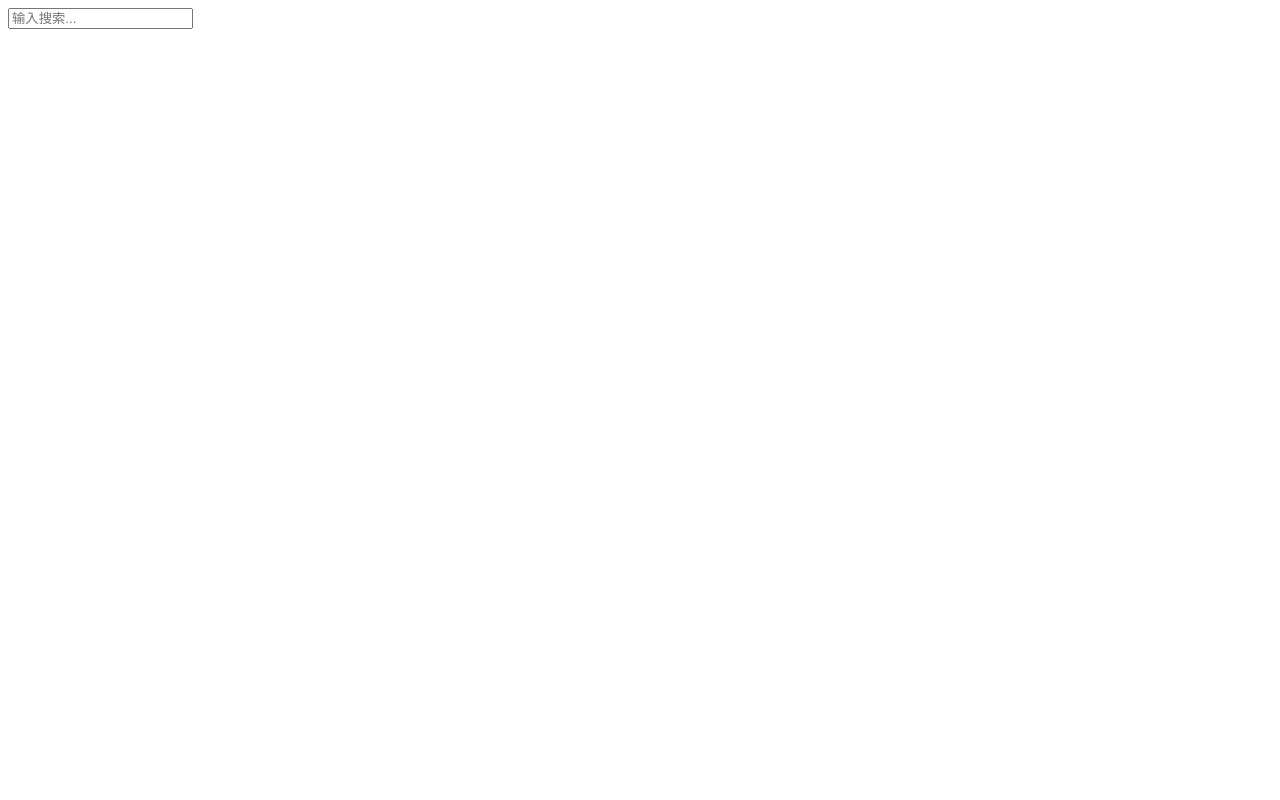
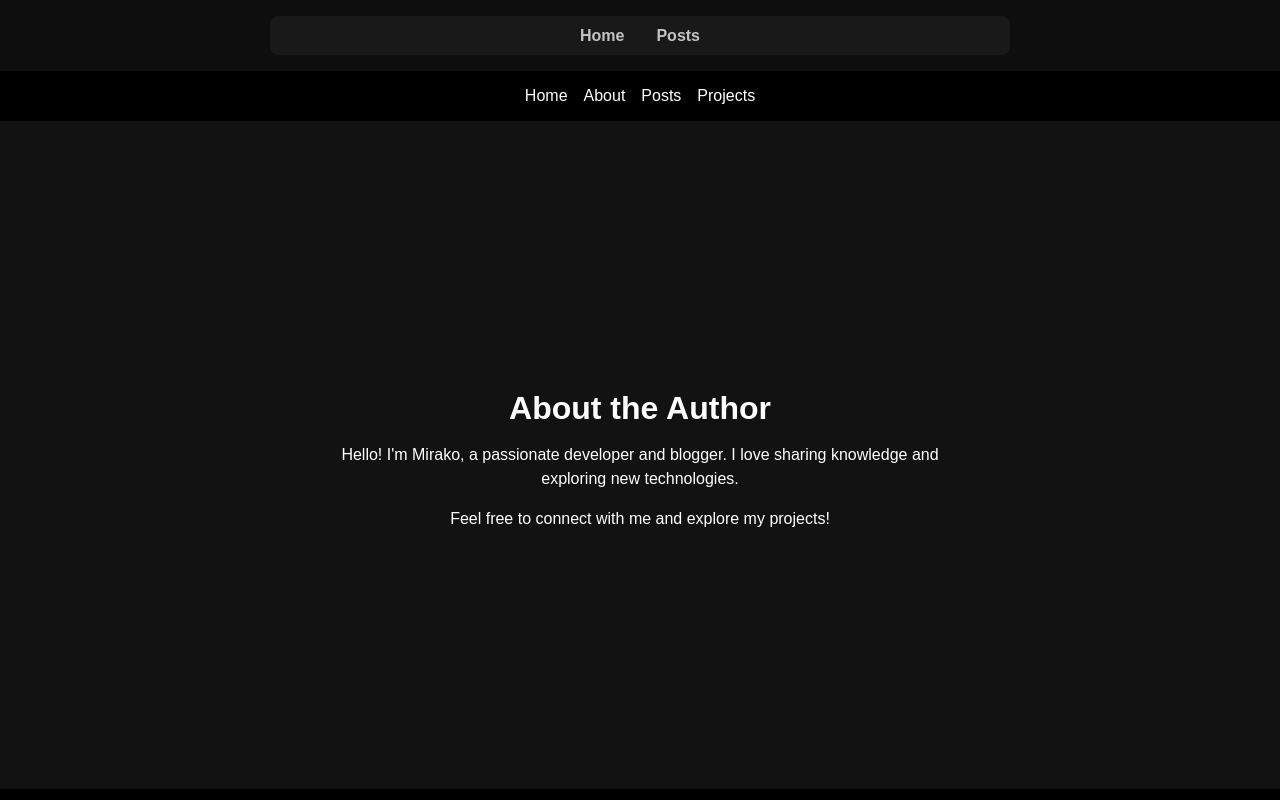
Before and after one commit to mirakoUms/mirako-blog-front, a Vue app: page /test in a window 1280 px wide. Built offline with nearby package versions, Linux system fonts and the light colour scheme.

Commit message:
navbar created

```diff
--- a/src/App.vue
+++ b/src/App.vue
@@ -1,3 +1,3 @@
 <template>
-  <router-view/>
+  <router-view />
 </template>
--- /dev/null
+++ b/src/assets/css/basic.css
@@ -0,0 +1,19 @@
+html, body {
+  margin: 0;
+  padding: 0;
+  overflow-x: hidden;
+  height: 100vh;
+  font-family: Arial, sans-serif;
+  color: #c3c3c3;
+  background-color: #0e0e0e;
+}
+
+a {
+  color: #f4f4f4;
+  transition: color 0.3s ease;
+  text-decoration: none;
+}
+
+a:hover {
+  color: #007bff;
+}
--- /dev/null
+++ b/src/components/FooterLayout.vue
@@ -0,0 +1,7 @@
+<template>
+    <footer class="footer">
+        <div class="footer-content">
+        <p>&copy; 2024 Mirako Blog. All rights reserved.</p>
+        </div>
+    </footer>
+</template>
--- /dev/null
+++ b/src/components/NavBar.vue
@@ -0,0 +1,166 @@
+<template>
+    <nav class="nav">
+        <div class="nav-container" v-if="!isMobile">
+            <router-link v-for="route in childRoutes" :key="route.name" :to="route.path" class="nav-link"
+            :class="{ active: route.name === router.currentRoute.value.name }">{{ route.meta.title }}</router-link>
+        </div>
+
+        <div class="nav-container-mobile-menu" @click="isMenuOpen = !isMenuOpen" v-if="isMobile">
+            <span>Menu</span>
+            <div class="nav-container-mobile-menu-icon" :class="{ open: isMenuOpen }">
+                <span></span>
+                <span></span>
+                <span></span>
+            </div>
+        </div>
+
+        <div class="nav-container-mobile" v-if="isMobile && isMenuOpen">
+            <router-link v-for="route in childRoutes" :key="route.name" :to="route.path" class="nav-link-mobile">{{
+                route.meta.title }}</router-link>
+        </div>
+    </nav>
+</template>
+
+<script setup>
+import { useRouter } from "vue-router";
+import { ref, onMounted } from "vue";
+
+const isMobile = ref(window.innerWidth <= 768);
+const router = useRouter();
+const childRoutes = router.getRoutes().filter(route => route.meta.title === 'Home' || route.meta.title === 'Posts').reverse();
+const isMenuOpen = ref(false);
+
+window.addEventListener("resize", () => {
+    isMobile.value = window.innerWidth <= 768;
+});
+
+window.addEventListener("click", (event) => {
+    if (isMenuOpen.value && !event.target.closest('.nav-container-mobile-menu')) {
+        isMenuOpen.value = false;
+    }
+});
+
+onMounted(() => {
+    isMenuOpen.value = false;
+});
+</script>
+
+<style scoped>
+.nav {
+    padding: 1rem 0;
+}
+
+.nav-container {
+    display: flex;
+    justify-content: center;
+    background-color: #191919;
+    width: 740px;
+    height: 39px;
+    margin: 0 auto;
+    gap: 2rem;
+
+    border-radius: 8px;
+    align-items: center;
+}
+
+.nav-container-mobile {
+    display: flex;
+    flex-direction: column;
+    justify-content: left;
+    background-color: #191919;
+    width: 92vw;
+    margin: 0 auto;
+    margin-top: 11px;
+    padding: 3px 0 3px 0;
+
+    border-radius: 8px;
+    align-items: center;
+}
+
+.nav-container-mobile-menu {
+    display: flex;
+    justify-content: center;
+    background-color: #191919;
+    width: 92vw;
+    height: 39px;
+    margin: 0 auto;
+    gap: 3px;
+
+    border-radius: 8px;
+    align-items: center;
+
+    font-weight: bold;
+    transition: transform 0.2s ease-in-out 0.1s;
+}
+
+.nav-link {
+    color: #c3c3c3;
+    font-weight: bold;
+    transition: transform 0.2s ease-in-out 0.1s;
+}
+
+.nav-link:hover {
+    transform: translateY(-2px);
+}
+
+.nav-link.active {
+    transform: translateY(-2px);
+}
+
+.nav-link-mobile {
+    width: 92%;
+    height: 32px;
+    line-height: 32px;
+
+    color: #c3c3c3;
+    font-weight: bold;
+    transition: transform 0.2s ease-in-out 0.1s;
+}
+
+.nav-container-mobile-menu-icon {
+    width: 18px;
+    height: 13px;
+    display: flex;
+    flex-direction: column;
+    justify-content: space-between;
+    overflow: hidden;
+    cursor: pointer;
+}
+
+.nav-container-mobile-menu-icon span {
+    display: block;
+    height: 3px;
+    background-color: #c3c3c3;
+    border-radius: 1px;
+    transition: all 0.4s ease;
+}
+
+.nav-container-mobile-menu-icon span:nth-child(1) {
+    width: 100%;
+}
+
+.nav-container-mobile-menu-icon span:nth-child(2) {
+    width: 70%;
+    align-self: flex-start;
+}
+
+.nav-container-mobile-menu-icon span:nth-child(3) {
+    width: 85%;
+    align-self: flex-start;
+}
+
+.nav-container-mobile-menu-icon.open span:nth-child(1) {
+    transform: rotate(45deg) translate(4px, 4px);
+    width: 85%;
+}
+
+.nav-container-mobile-menu-icon.open span:nth-child(2) {
+    transform: translateX(100%);
+    opacity: 0;
+}
+
+.nav-container-mobile-menu-icon.open span:nth-child(3) {
+    transform: rotate(-45deg) translate(3px, -3px);
+    width: 85%;
+}
+</style>
--- a/src/main.js
+++ b/src/main.js
@@ -3,6 +3,7 @@ import { createPinia } from 'pinia'
 
 import App from './App.vue'
 import router from './router'
+import './assets/css/basic.css'
 
 const app = createApp(App)
 
--- a/src/router/index.js
+++ b/src/router/index.js
@@ -9,9 +9,9 @@ const adminChildrenRoutes = [
   },
   {
     path: "posts",
-    name: "Posts",
+    name: "AdminPosts",
     component: () => import("@/views/adminPages/admin/postsManage.vue"),
-    meta: { title: "Posts" },
+    meta: { title: "AdminPosts" },
   },
   {
     path: "posts/edit/:id",
@@ -22,18 +22,22 @@ const adminChildrenRoutes = [
   },
 ];
 
-const routes = [
-  { path: "/", name: "homepage", redirect: "/posts" },
-  { path: "/test", name: "test", component: () => import("@/views/TestPage.vue") },
+const mainChildrenRoutes = [
+  {
+    path: "/test",
+    name: "Test",
+    meta: { title: "Test" },
+    component: () => import("@/views/TestPage.vue"),
+  },
   {
     path: "/posts",
-    name: "posts",
+    name: "Posts",
     meta: { title: "Posts" },
     component: () => import("@/views/MirakoBlog.vue"),
   },
   {
     path: "/posts/:title",
-    name: "post",
+    name: "Post",
     meta: { title: "Post Detail" },
     component: () => import("@/components/BlogDetail.vue"),
   },
@@ -61,9 +65,19 @@ const routes = [
     meta: { title: "Tags Detail" },
     component: () => import("@/components/TagDetail.vue"),
   },
+]
+
+const routes = [
+  {
+    path: "/",
+    name: "Homepage",
+    meta: { title: "Home" },
+    component: () => import("@/views/IndexLayout.vue"),
+    children: mainChildrenRoutes,
+  },
   {
     path: "/login",
-    name: "login",
+    name: "Login",
     meta: { title: "Login" },
     component: () => import("@/views/adminPages/loginPage.vue"),
   },
@@ -91,7 +105,9 @@ router.beforeEach((to, from, next) => {
   const requiresAuth = to.path.startsWith("/admin");
 
   // Check if the route exists
-  const routeExists = routes.some((route) => to.matched.some((match) => match.path === route.path));
+  const routeExists = routes.some((route) =>
+    to.matched.some((match) => match.path === route.path)
+  );
   if (!routeExists) {
     next({ name: "Error", query: { code: 404, message: "Page Not Found" } });
     return;
--- /dev/null
+++ b/src/views/IndexLayout.vue
@@ -0,0 +1,11 @@
+<template>
+    <NavBar />
+    <main class="main-content">
+        <router-view />
+    </main>
+    <FooterLayout />
+</template>
+<script setup>
+import FooterLayout from '../components/FooterLayout.vue';
+import NavBar from '../components/NavBar.vue';
+</script>
--- a/src/views/TestPage.vue
+++ b/src/views/TestPage.vue
@@ -1,58 +1,157 @@
 <template>
-  <div class="multi-select">
-    <div class="selected-tags">
-      <span v-for="(tag, index) in selected" :key="index" class="tag">
-        {{ tag }}
-        <button @click="removeTag(index)">x</button>
-      </span>
-    </div>
+  <div class="index-page">
+    <header class="header">
+      <nav class="nav" :class="{ 'nav-collapsed': isNavCollapsed }">
+        <a href="#" class="nav-link">Home</a>
+        <a href="#" class="nav-link">About</a>
+        <a href="#" class="nav-link">Posts</a>
+        <a href="#" class="nav-link">Projects</a>
+      </nav>
+    </header>
 
-    <input
-      type="text"
-      v-model="search"
-      @focus="show = true"
-      placeholder="输入搜索..."
-    />
+    <main class="main-content">
+      <section class="author-info">
+        <h2>About the Author</h2>
+        <p>Hello! I'm Mirako, a passionate developer and blogger. I love sharing knowledge and exploring new technologies.</p>
+        <p>Feel free to connect with me and explore my projects!</p>
+      </section>
+    </main>
 
-    <ul v-if="show" class="dropdown">
-      <li
-        v-for="(option, i) in filteredOptions"
-        :key="i"
-        @click="selectTag(option)"
-      >
-        {{ option }}
-      </li>
-    </ul>
+    <footer class="footer">
+      <p>&copy; 2023 Mirako Blog. All rights reserved.</p>
+    </footer>
   </div>
 </template>
 
-<script setup>
-import { ref, computed } from "vue";
+<script>
+export default {
+  data() {
+    return {
+      isNavCollapsed: true,
+    };
+  },
+  methods: {
+    toggleNav() {
+      this.isNavCollapsed = !this.isNavCollapsed;
+    },
+  },
+};
+</script>
 
-const options = ref(["Vue", "React", "Angular", "Svelte"]);
-const selected = ref([]);
-const search = ref("");
-const show = ref(false);
-
-const filteredOptions = computed(() =>
-  options.value.filter(
-    (o) => o.toLowerCase().includes(search.value.toLowerCase()) && !selected.value.includes(o)
-  )
-);
-
-function selectTag(option) {
-  selected.value.push(option);
-  search.value = "";
-  show.value = false;
+<style scoped>
+.index-page {
+  display: flex;
+  flex-direction: column;
+  min-height: 100vh;
+  font-family: Arial, sans-serif;
+  color: #fff;
+  background-color: #121212;
+  margin: 0;
+  padding: 0;
 }
 
-function removeTag(index) {
-  selected.value.splice(index, 1);
+.header {
+  background-color: #000;
+  padding: 1rem;
+  text-align: center;
+  position: relative;
 }
-</script>
 
-<style>
-.multi-select { position: relative; width: 200px; }
-.dropdown li { padding: 5px; cursor: pointer; }
-.dropdown li:hover { background: #eee; }
+.menu-toggle {
+  display: none;
+  background: none;
+  border: none;
+  color: #fff;
+  font-size: 1.5rem;
+  cursor: pointer;
+  position: absolute;
+  top: 1rem;
+  left: 1rem;
+}
+
+.nav {
+  display: flex;
+  justify-content: center;
+  gap: 1rem;
+  transition: max-height 0.3s ease;
+}
+
+.nav-collapsed {
+  max-height: 0;
+  overflow: hidden;
+}
+
+.nav-link {
+  color: #fff;
+  text-decoration: none;
+  font-size: 1rem;
+}
+
+.nav-link:hover {
+  text-decoration: underline;
+}
+
+.main-content {
+  flex: 1;
+  padding: 2rem;
+  display: flex;
+  justify-content: center;
+  align-items: center;
+  text-align: center;
+}
+
+.author-info {
+  max-width: 600px;
+}
+
+.author-info h2 {
+  font-size: 2rem;
+  margin-bottom: 1rem;
+}
+
+.author-info p {
+  font-size: 1rem;
+  line-height: 1.5;
+  margin-bottom: 1rem;
+}
+
+.footer {
+  background-color: #000;
+  color: #fff;
+  text-align: center;
+  padding: 1rem;
+}
+
+@media (max-width: 768px) {
+  .menu-toggle {
+    display: block;
+  }
+
+  .nav {
+    flex-direction: column;
+    gap: 0.5rem;
+    max-height: 0;
+    overflow: hidden;
+  }
+
+  .nav:not(.nav-collapsed) {
+    max-height: 200px; /* Adjust based on the number of links */
+  }
+
+  .author-info {
+    padding: 1rem;
+  }
+}
+
+/* Add this to ensure nav is always visible on wide screens */
+@media (min-width: 769px) {
+  .nav {
+    max-height: none;
+    overflow: visible;
+  }
+
+  .menu-toggle {
+    display: none;
+  }
+}
 </style>
--- a/vite.config.js
+++ b/vite.config.js
@@ -1,11 +1,18 @@
 import { defineConfig } from 'vite'
+import vue from '@vitejs/plugin-vue'
 import { createHtmlPlugin } from 'vite-plugin-html'
 import vueDevTools from 'vite-plugin-vue-devtools'
 
 export default defineConfig({
   plugins: [
-    // register vueDevTools before createHtmlPlugin
+    vue(),
     vueDevTools(),
     createHtmlPlugin({})
-  ]
+  ],
+  server: {
+    host: 'true',
+    open: true,
+    cors: true,
+    // https: true,
+  }
 })
```
